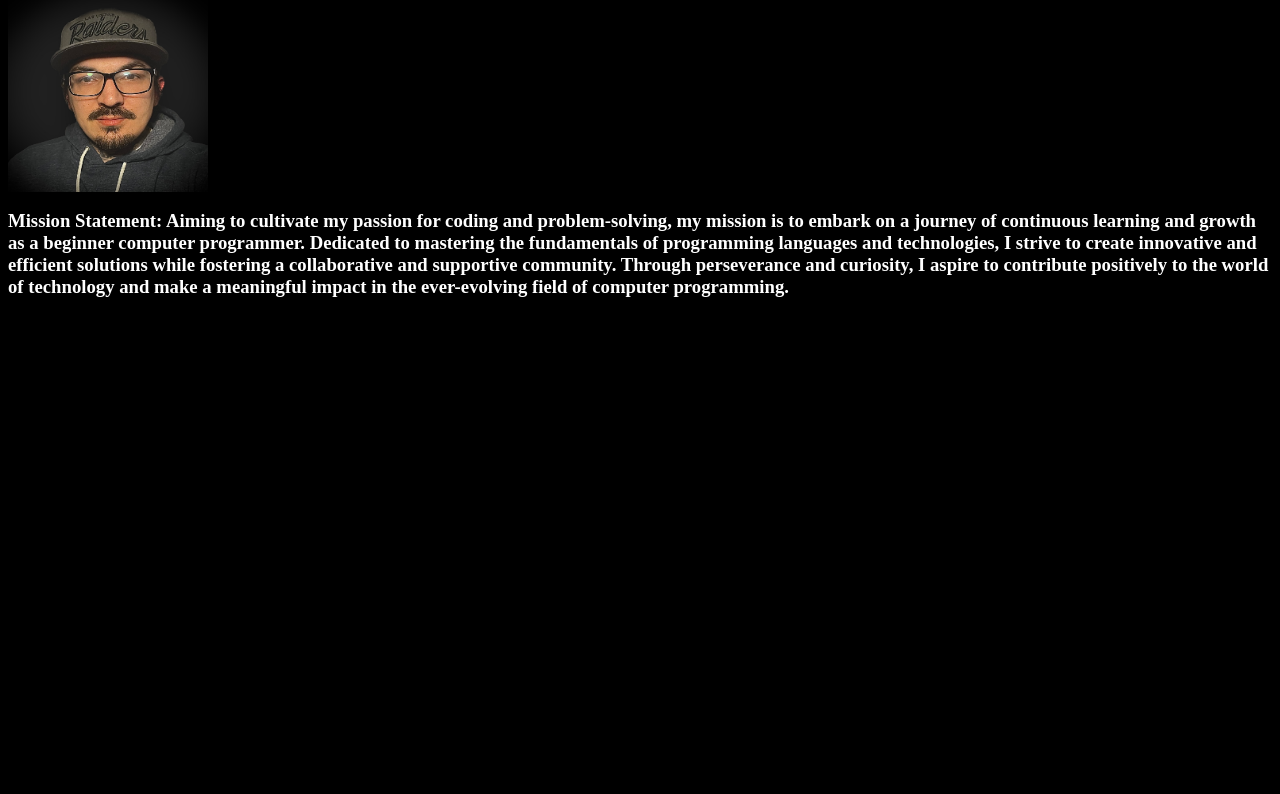
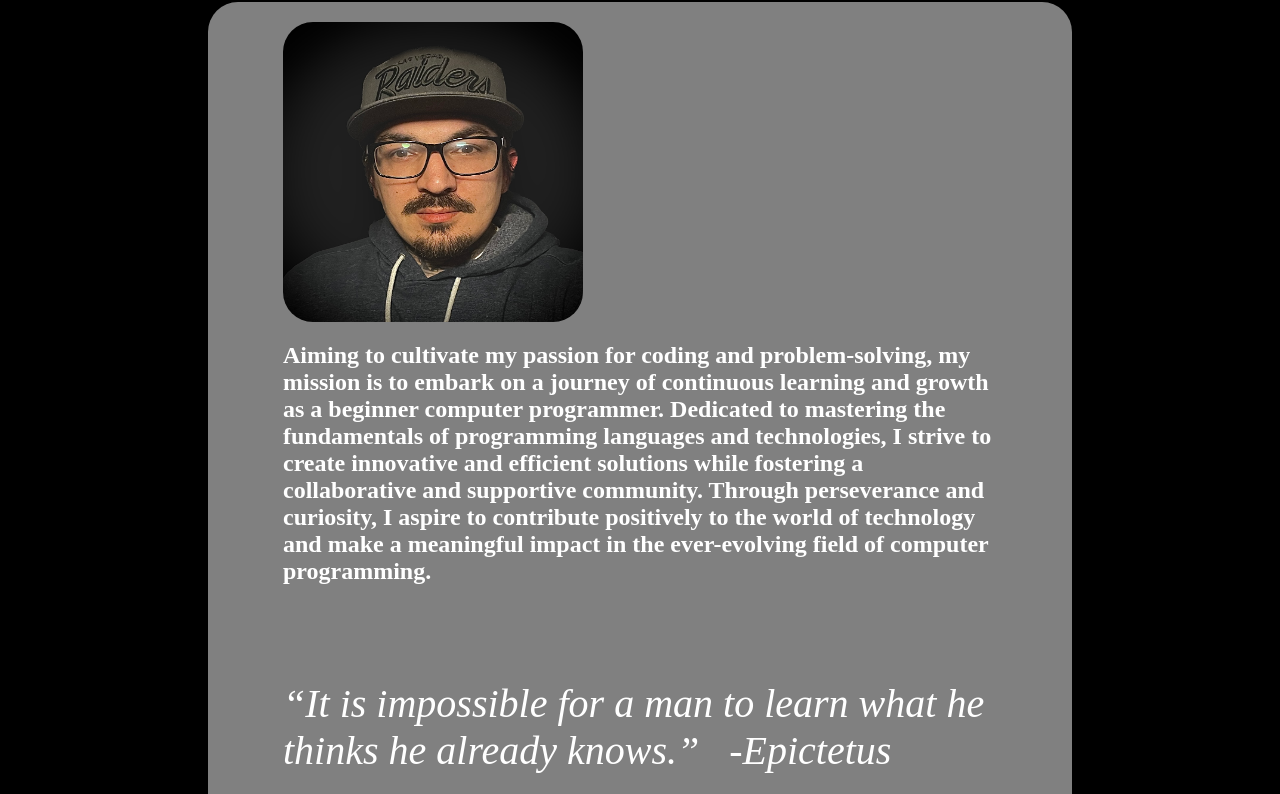
Before and after one commit to trippolito/Block-9-Personal-Website, a plain HTML site: page index.html in a window 1280 px wide. Shown: the part 125-919 px from the top of the page. Before the commit the page ends 800 px from the top, so only its background shows below. Drawn offline with Linux system fonts and the light colour scheme.

Commit message:
added landing page content + styled

```diff
--- a/index.html
+++ b/index.html
@@ -15,13 +15,20 @@
     </nav>
   </header>
   <section>
-    <img src="me.jpg" alt="picture of me" height="200px" width="200px">
-    <h3>Mission Statement: Aiming to cultivate my passion for coding and problem-solving, my mission is to embark on a
-      journey of continuous learning and growth as a beginner computer programmer. Dedicated to mastering the
-      fundamentals of programming languages and technologies, I strive to create innovative and efficient solutions
-      while fostering a collaborative and supportive community. Through perseverance and curiosity, I aspire to
-      contribute positively to the world of technology and make a meaningful impact in the ever-evolving field of
-      computer programming.</h3>
+    <div id="content">
+      <img src="me.jpg" alt="picture of me" height="300px" width="300px" style="border-radius: 30px;">
+      <h2>Aiming to cultivate my passion for coding and problem-solving, my
+        mission is to
+        embark on a
+        journey of continuous learning and growth as a beginner computer programmer. Dedicated to mastering the
+        fundamentals of programming languages and technologies, I strive to create innovative and efficient solutions
+        while fostering a collaborative and supportive community. Through perseverance and curiosity, I aspire to
+        contribute positively to the world of technology and make a meaningful impact in the ever-evolving field of
+        computer programming.</h2>
+      <br><br>
+      <p style="font-style: italic; font-size: 30pt;">“It is impossible for a man to learn what he thinks he already
+        knows.” &nbsp -Epictetus</p>
+    </div>
   </section>
 </body>
 
--- a/style.css
+++ b/style.css
@@ -1,6 +1,7 @@
 html {
   background-color: black;
   color: white;
+  font-family: serif;
 }
 
 header {
@@ -25,3 +26,17 @@ nav {
   width: 200px;
   justify-content: space-evenly;
 }
+
+#content {
+  display: flex;
+  flex-direction: column;
+  margin-left: 200px;
+  margin-right: 200px;
+  margin-top: 10px;
+  padding-left: 75px;
+  padding-right: 75px;
+  padding-top: 20px;
+  padding-bottom: 10px;
+  background-color: grey;
+  border-radius: 30px;
+}
```
